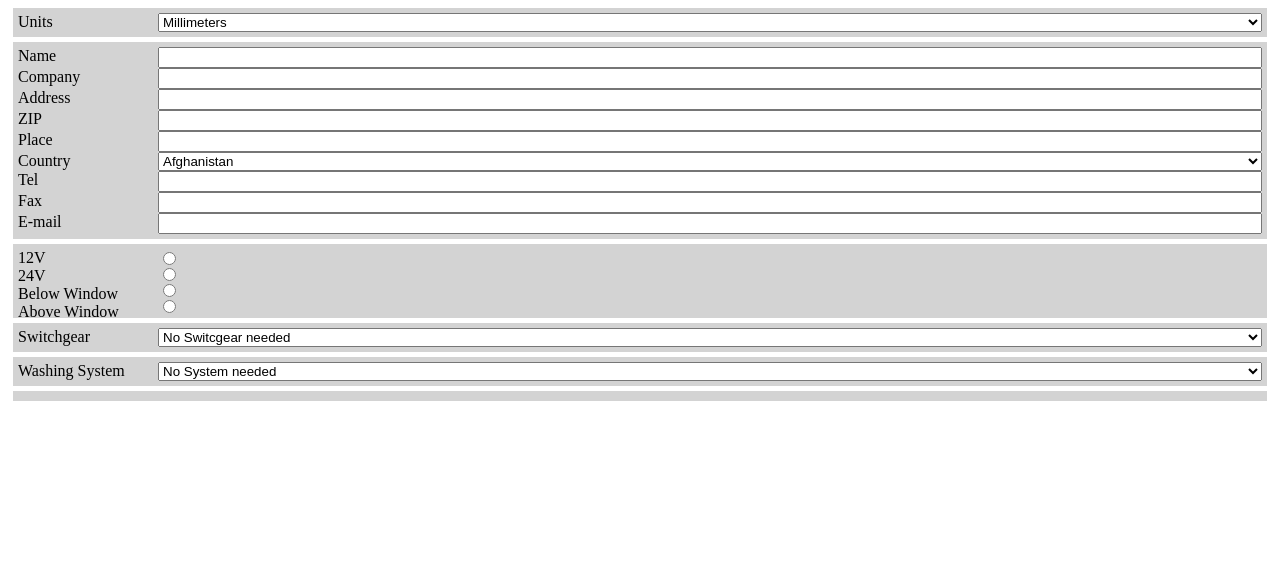
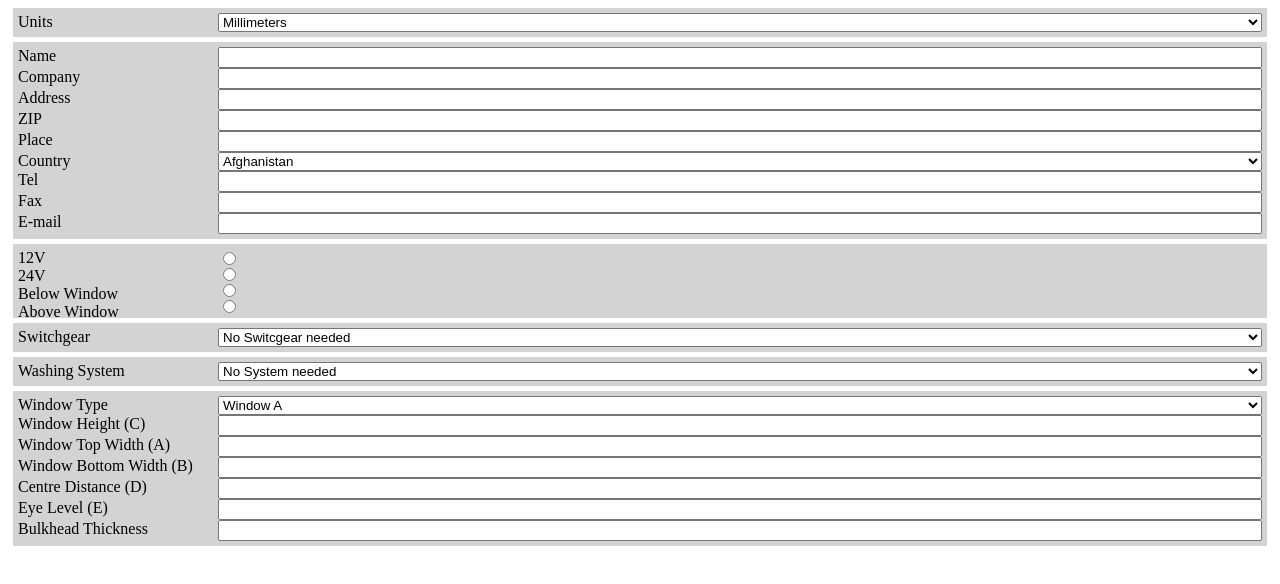
Before and after one commit to Sietsewer/Exalto-Wipers, a plain HTML site: page page.html in a window 1280 px wide. Drawn offline with Linux system fonts and the light colour scheme.

Commit message:
Completed form, added JSON

```diff
--- a/page.html
+++ b/page.html
@@ -309,7 +309,27 @@
                 </select></span>
             </form>
             <form id="window">
-
+                <label>Window Type</label>
+                <span><select id="windowType" name="windowType">
+                    <option value="WA">Window A</option>
+                    <option value="WB">Window B</option>
+                    <option value="WC">Window C</option>
+                    <option value="WD">Window D</option>
+                    <option value="WE">Window E</option>
+                    <option value="WF">Window F</option>
+                </select></span>
+                <label>Window Height (C)</label>
+                <span><input type="number" name="windowHeight" id="windowHeight" /></span>
+                <label>Window Top Width (A)</label>
+                <span><input type="number" name="windowTopWidth" id="windowTopWidth" /></span>
+                <label>Window Bottom Width (B)</label>
+                <span><input type="number" name="windowBottomWidth" id="windowBottomWidth" /></span>
+                <label>Centre Distance (D)</label>
+                <span><input type="number" name="windowCentreDistance" id="windowCentreDistance" /></span>
+                <label>Eye Level (E)</label>
+                <span><input type="number"  name="windowEyeLevel" id="windowEyeLevel" /></span>
+                <label>Bulkhead Thickness</label>
+                <span><input type="number" name="windowBulkheadThickness" id="windowBulkheadThickness" /></span>
             </form>
         </div>
         <!-- Output -->
--- a/style.css
+++ b/style.css
@@ -6,12 +6,12 @@
 
 .inputForm label{
     display: block;
-    width: 140px;
+    width: 200px;
     float: left;
     clear: both;
 }
 
-.inputForm input[type="text"],input[type="email"],input[type="tel"],select{
+.inputForm input[type="text"],input[type="email"],input[type="tel"],input[type="number"],select{
     width: 100%;
 }
 
```
Also changed, not shown: components.json (added).
